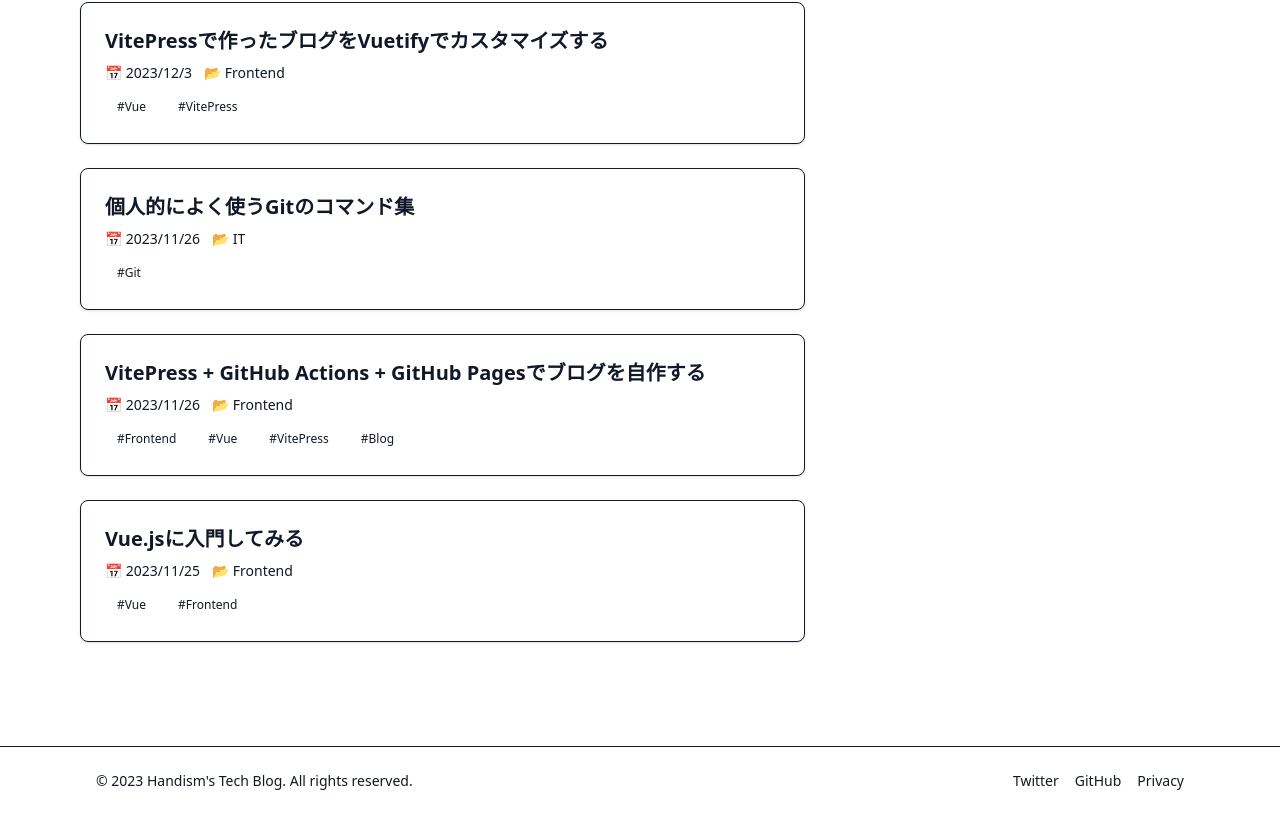
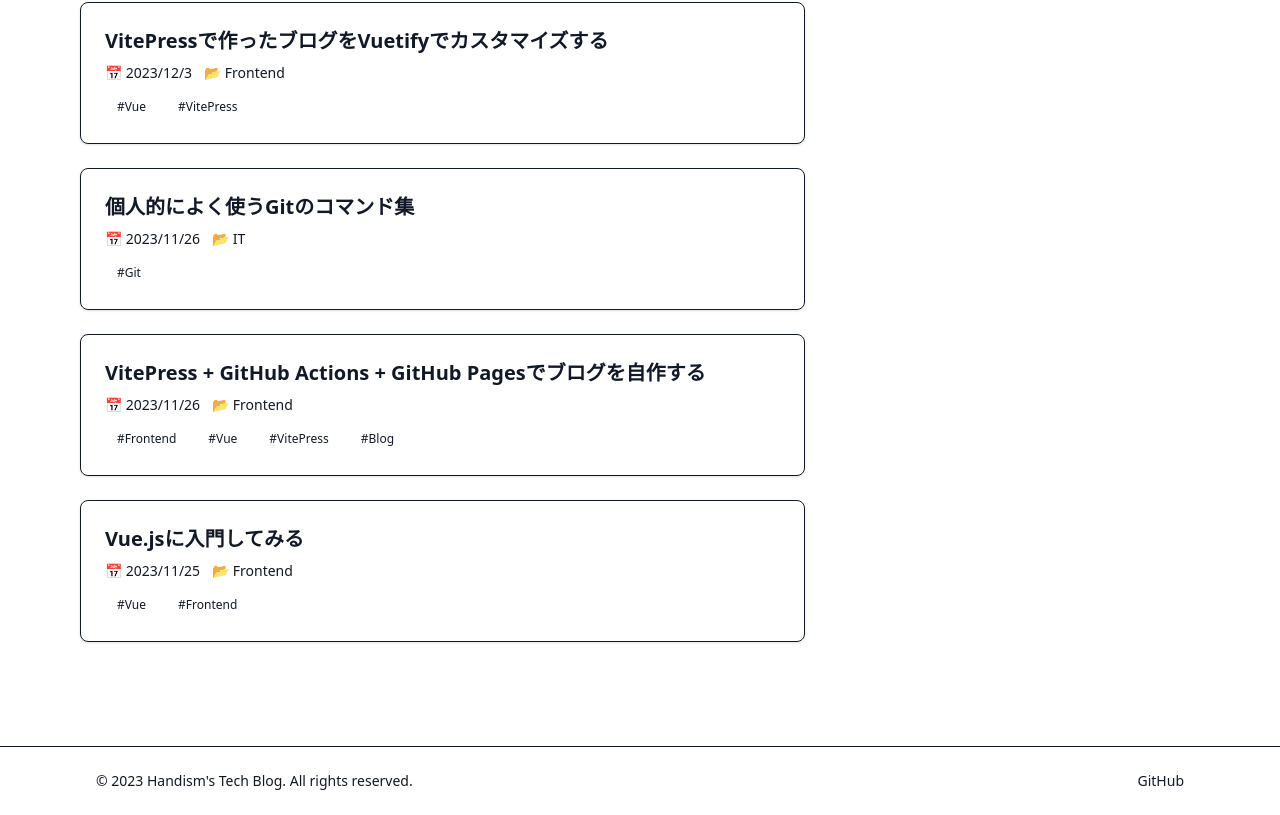
Before and after one commit to handism/handism.github.io, a Next.js app: page / in a window 1280 px wide. Shown: the part 3099-3914 px from the top of the page. Built offline with nearby package versions, Linux system fonts and the light colour scheme.

Commit message:
README.mdの内容を簡潔にし、Footerコンポーネントから不要なリンクを削除

```diff
--- a/components/Footer.tsx
+++ b/components/Footer.tsx
@@ -7,14 +7,6 @@ export default function Footer() {
         </p>
         <div className="flex space-x-4">
           <a
-            href="https://twitter.com/yourhandle"
-            target="_blank"
-            rel="noopener noreferrer"
-            className="text-text/80 hover:text-text transition"
-          >
-            Twitter
-          </a>
-          <a
             href="https://github.com/handism"
             target="_blank"
             rel="noopener noreferrer"
@@ -22,9 +14,6 @@ export default function Footer() {
           >
             GitHub
           </a>
-          <a href="/privacy" className="text-text/80 hover:text-text transition">
-            Privacy
-          </a>
         </div>
       </div>
     </footer>
```
Also changed, not shown: 1 other file (tests, documents, lock files or other folders).
